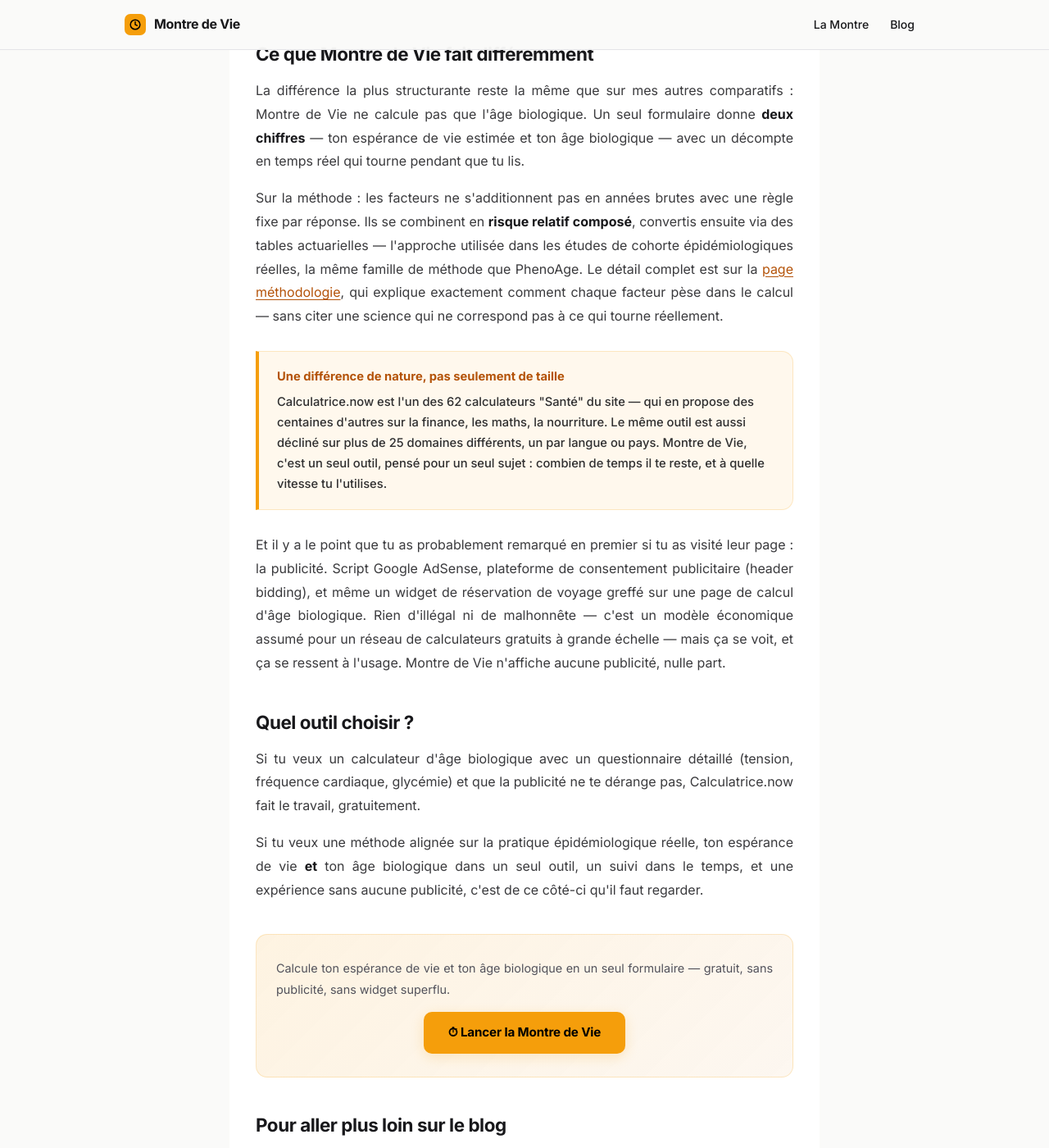
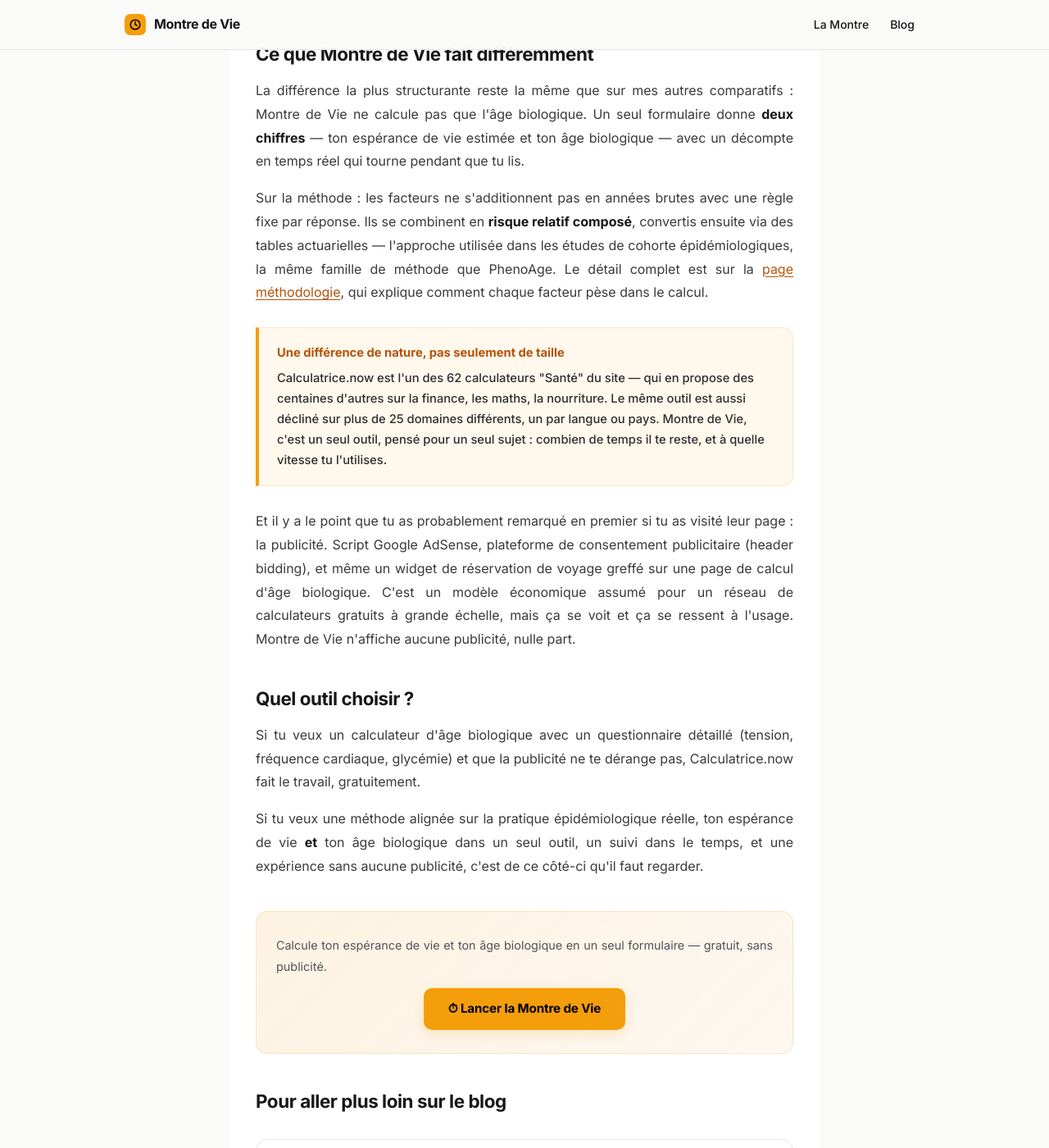
Before and after one commit to SebRunNature/memento-mori, a Jekyll site: the page built from _posts/2026-11-04-montre-de-vie-vs-calculatrice-now.html, in a window 1280 px wide and 1400 px high, scrolled down 3175 px. Shown: the whole window at 82% size. Built offline with Jekyll 4.4.1, drawn with Linux system fonts in a browser that asks for light colours.

Commit message:
Comparatifs : retire les procès d'intention, nouvelles descriptions SEO
- Cleage : suppression de la spéculation sur le référencement et sur l'origine des points
- Calculatrice.now : retrait des piques (légalité, « science qui ne correspond pas », « widget superflu »)
- Age-Réel : retrait de l'affirmation juridique et de « vraies études »
- CalcVita : retrait du prix non sourcé d'une horloge épigénétique
- Une description unique par article

Co-Authored-By: Claude Sonnet 5.5 <noreply@anthropic.com>
Claude-Session: https://claude.ai/code/session_01CwhknYPJBhXUvWCZd8MTrv

```diff
--- a/_posts/2026-10-12-montre-de-vie-vs-calcvita.html
+++ b/_posts/2026-10-12-montre-de-vie-vs-calcvita.html
@@ -1,7 +1,7 @@
 ---
 layout: post
 title: "Montre de Vie vs CalcVita : quel calculateur d'âge biologique choisir ?"
-description: "Comparaison honnête entre Montre de Vie et CalcVita, deux calculateurs gratuits d'âge biologique : méthode de calcul, fonctionnalités, ce que chacun fait mieux."
+description: "CalcVita moyenne trois horloges (morphologie, équilibre, VO₂max estimée) ; Montre de Vie y ajoute l'espérance de vie. Méthodes, pubs et fonctions comparées."
 excerpt: "CalcVita apparaît dans les résultats Google quand on cherche \"âge biologique calculateur\". J'ai testé leur outil pour de vrai avant d'écrire cet article. Voici ce qu'il fait bien, ce que Montre de Vie fait différemment, et lequel choisir selon ce que tu cherches."
 date: 2026-10-12
 author: Sébastien Salomon
@@ -113,7 +113,7 @@ author: Sébastien Salomon
 
   <div class="faq-item">
     <h3 class="faq-q">Lequel est le plus précis ?</h3>
-    <div class="faq-a">Aucun des deux ne remplace une horloge épigénétique clinique (test sanguin ou salivaire analysé en laboratoire), qui reste la méthode la plus précise mais coûte généralement plusieurs centaines d'euros. Les deux outils sont des estimations indicatives basées sur des facteurs indirects — utiles pour suivre une tendance, pas pour un diagnostic.</div>
+    <div class="faq-a">Aucun des deux ne remplace une horloge épigénétique clinique (test sanguin ou salivaire analysé en laboratoire), qui reste la méthode la plus précise. Les deux outils sont des estimations indicatives basées sur des facteurs indirects — utiles pour suivre une tendance, pas pour un diagnostic.</div>
   </div>
 
   <div class="faq-item">
--- a/_posts/2026-10-13-montre-de-vie-vs-age-reel.html
+++ b/_posts/2026-10-13-montre-de-vie-vs-age-reel.html
@@ -1,7 +1,7 @@
 ---
 layout: post
 title: "Montre de Vie vs Age-Réel : quel calculateur d'âge physiologique choisir ?"
-description: "Comparaison honnête entre Montre de Vie et Age-Réel, deux calculateurs gratuits d'âge biologique : méthode de calcul, fonctionnalités, ce que chacun fait mieux."
+description: "Age-Réel ajoute un facteur pollution par code postal mais plafonne l'écart à ±15 ans. Sa méthode comparée à celle de Montre de Vie, test à l'appui."
 excerpt: "Age-Réel apparaît dans les résultats Google quand on cherche \"âge biologique\". J'ai testé leur outil en répondant honnêtement à leurs 24 questions avant d'écrire cet article. Voici ce qu'il fait bien, ce qui m'a surpris, et comment ça se compare à Montre de Vie."
 date: 2026-10-13
 author: Sébastien Salomon
@@ -66,7 +66,7 @@ author: Sébastien Salomon
 
   <p>La différence de méthode la plus importante : Montre de Vie part d'une espérance de vie <strong>par âge et par sexe</strong> (tables de mortalité actuelles), pas d'une moyenne de naissance figée. Concrètement, ça veut dire que le point de départ tient déjà compte du fait que tu as survécu jusqu'à ton âge actuel — statistiquement pertinent, alors qu'une espérance de vie à la naissance ne le fait pas.</p>
 
-  <p>Les facteurs ne s'additionnent pas non plus en années brutes avec un plafond arbitraire. Ils se combinent en <strong>risque relatif composé sur une échelle logarithmique</strong>, converti ensuite via des tables actuarielles — la méthode utilisée dans les vraies études de cohorte épidémiologiques, pas une addition/soustraction par palier.</p>
+  <p>Les facteurs ne s'additionnent pas non plus en années brutes avec un plafond arbitraire. Ils se combinent en <strong>risque relatif composé sur une échelle logarithmique</strong>, converti ensuite via des tables actuarielles — la méthode utilisée dans les études de cohorte épidémiologiques, plutôt qu'une addition/soustraction par palier.</p>
 
   <p>Et comme pour la comparaison avec CalcVita, Montre de Vie calcule <strong>deux chiffres liés</strong> — espérance de vie et âge biologique — avec un décompte en temps réel, plutôt qu'un seul chiffre statique.</p>
 
@@ -109,7 +109,7 @@ author: Sébastien Salomon
 
   <div class="faq-item">
     <h3 class="faq-q">Le lien d'affiliation à la fin du résultat pose-t-il un problème ?</h3>
-    <div class="faq-a">Le site l'indique lui-même comme "lien rémunéré", ce qui est transparent et conforme aux règles de divulgation publicitaire. C'est un choix de modèle économique différent de Montre de Vie, qui ne contient aucune affiliation ni publicité.</div>
+    <div class="faq-a">Le site l'indique lui-même comme "lien rémunéré". C'est un choix de modèle économique différent de Montre de Vie, qui ne contient aucune affiliation ni publicité.</div>
   </div>
 
   <div class="faq-item">
--- a/_posts/2026-11-04-montre-de-vie-vs-calculatrice-now.html
+++ b/_posts/2026-11-04-montre-de-vie-vs-calculatrice-now.html
@@ -66,14 +66,14 @@ author: Sébastien Salomon
 
   <p>La différence la plus structurante reste la même que sur mes autres comparatifs : Montre de Vie ne calcule pas que l'âge biologique. Un seul formulaire donne <strong>deux chiffres</strong> — ton espérance de vie estimée et ton âge biologique — avec un décompte en temps réel qui tourne pendant que tu lis.</p>
 
-  <p>Sur la méthode : les facteurs ne s'additionnent pas en années brutes avec une règle fixe par réponse. Ils se combinent en <strong>risque relatif composé</strong>, convertis ensuite via des tables actuarielles — l'approche utilisée dans les études de cohorte épidémiologiques réelles, la même famille de méthode que PhenoAge. Le détail complet est sur la <a href="/methodologie/">page méthodologie</a>, qui explique exactement comment chaque facteur pèse dans le calcul — sans citer une science qui ne correspond pas à ce qui tourne réellement.</p>
+  <p>Sur la méthode : les facteurs ne s'additionnent pas en années brutes avec une règle fixe par réponse. Ils se combinent en <strong>risque relatif composé</strong>, convertis ensuite via des tables actuarielles — l'approche utilisée dans les études de cohorte épidémiologiques, la même famille de méthode que PhenoAge. Le détail complet est sur la <a href="/methodologie/">page méthodologie</a>, qui explique comment chaque facteur pèse dans le calcul.</p>
 
   <div class="callout">
     <strong>Une différence de nature, pas seulement de taille</strong>
     Calculatrice.now est l'un des 62 calculateurs "Santé" du site — qui en propose des centaines d'autres sur la finance, les maths, la nourriture. Le même outil est aussi décliné sur plus de 25 domaines différents, un par langue ou pays. Montre de Vie, c'est un seul outil, pensé pour un seul sujet : combien de temps il te reste, et à quelle vitesse tu l'utilises.
   </div>
 
-  <p>Et il y a le point que tu as probablement remarqué en premier si tu as visité leur page : la publicité. Script Google AdSense, plateforme de consentement publicitaire (header bidding), et même un widget de réservation de voyage greffé sur une page de calcul d'âge biologique. Rien d'illégal ni de malhonnête — c'est un modèle économique assumé pour un réseau de calculateurs gratuits à grande échelle — mais ça se voit, et ça se ressent à l'usage. Montre de Vie n'affiche aucune publicité, nulle part.</p>
+  <p>Et il y a le point que tu as probablement remarqué en premier si tu as visité leur page : la publicité. Script Google AdSense, plateforme de consentement publicitaire (header bidding), et même un widget de réservation de voyage greffé sur une page de calcul d'âge biologique. C'est un modèle économique assumé pour un réseau de calculateurs gratuits à grande échelle, mais ça se voit et ça se ressent à l'usage. Montre de Vie n'affiche aucune publicité, nulle part.</p>
 
   <h2>Quel outil choisir ?</h2>
 
@@ -82,7 +82,7 @@ author: Sébastien Salomon
   <p>Si tu veux une méthode alignée sur la pratique épidémiologique réelle, ton espérance de vie <strong>et</strong> ton âge biologique dans un seul outil, un suivi dans le temps, et une expérience sans aucune publicité, c'est de ce côté-ci qu'il faut regarder.</p>
 
   <div class="cta-montre">
-    <p>Calcule ton espérance de vie et ton âge biologique en un seul formulaire — gratuit, sans publicité, sans widget superflu.</p>
+    <p>Calcule ton espérance de vie et ton âge biologique en un seul formulaire — gratuit, sans publicité.</p>
     <a href="/montre/">⏱ Lancer la Montre de Vie</a>
   </div>
 
--- a/_posts/2026-11-04-montre-de-vie-vs-cleage.html
+++ b/_posts/2026-11-04-montre-de-vie-vs-cleage.html
@@ -60,9 +60,9 @@ author: Sébastien Salomon
     <li>Appliquer l'une de ces six formules selon sa tranche d'âge : <code>âge + 30 + (score × 0,3)</code> pour 20-30 ans, jusqu'à <code>âge + 1 + (score × 0,05)</code> au-delà de 83 ans.</li>
   </ol>
 
-  <p>C'est un format qu'on reconnaît — proche des "quiz de longévité" imprimés dans des magazines santé depuis des décennies, avec des valeurs de points qui semblent avoir été fixées à dire d'expert plutôt que calibrées sur des données de mortalité publiées. Rien d'alarmant ni de malhonnête — la page le dit elle-même ("ce test ne remplace en aucun cas un avis médical") — mais ce n'est clairement pas une démarche PhenoAge, horloge épigénétique, ou même un modèle de risque documenté.</p>
+  <p>C'est un format qu'on reconnaît — proche des "quiz de longévité" imprimés dans des magazines santé depuis des décennies. La page ne documente pas l'origine des valeurs de points. Elle précise elle-même que "ce test ne remplace en aucun cas un avis médical", et ce n'est clairement pas une démarche PhenoAge, horloge épigénétique, ou même un modèle de risque documenté.</p>
 
-  <p>Un autre détail trouvé en lisant le code : les données structurées (JSON-LD) de la page indiquent une dernière modification au <strong>2 septembre 2025</strong>, alors que le texte visible affiche "Page mise à jour le 28 octobre 2026". Les deux dates de fraîcheur ne correspondent pas — un détail technique, mais qui en dit long sur ce qui compte vraiment pour le référencement d'une page comme celle-ci : afficher une date récente au lecteur, indépendamment de la donnée structurée que lit Google.</p>
+  <p>Un autre détail trouvé en lisant le code : les données structurées (JSON-LD) de la page indiquent une dernière modification au <strong>2 septembre 2025</strong>, alors que le texte visible affiche "Page mise à jour le 28 octobre 2026". Les deux dates de fraîcheur ne correspondent pas : un détail technique, mais qui montre que la date affichée au lecteur et celle lue par Google ne sont pas alignées.</p>
 
   <h2>Ce que Montre de Vie fait différemment</h2>
 
--- a/_posts/2026-11-08-montre-de-vie-vs-iscalculator.html
+++ b/_posts/2026-11-08-montre-de-vie-vs-iscalculator.html
@@ -1,7 +1,7 @@
 ---
 layout: post
 title: "Montre de Vie vs isCalculator : le calculateur d'âge biologique d'un répertoire d'outils générés avec l'IA"
-description: "Comparaison honnête entre Montre de Vie et le calculateur d'âge biologique d'isCalculator : facteurs pris en compte, méthode, publicités, relecture médicale, ce que chacun fait mieux."
+description: "isCalculator demande 7 champs et affiche un seul chiffre. Ce que le code de la page montre (formule, publicité, relecture), comparé à Montre de Vie."
 excerpt: "isCalculator ressort quand on cherche « avis calculateur âge biologique en ligne ». J'ai lu le code source de la page : sept champs, un seul chiffre en sortie, et un calculateur chargé dans une iframe. Voici ce que ça vaut vraiment."
 date: 2026-11-08
 author: Sébastien Salomon
```
Also changed, not shown: other parts of _posts/2026-11-04-montre-de-vie-vs-calculatrice-now.html (+1 -1 lines), other parts of _posts/2026-11-04-montre-de-vie-vs-cleage.html (+1 -1 lines).
